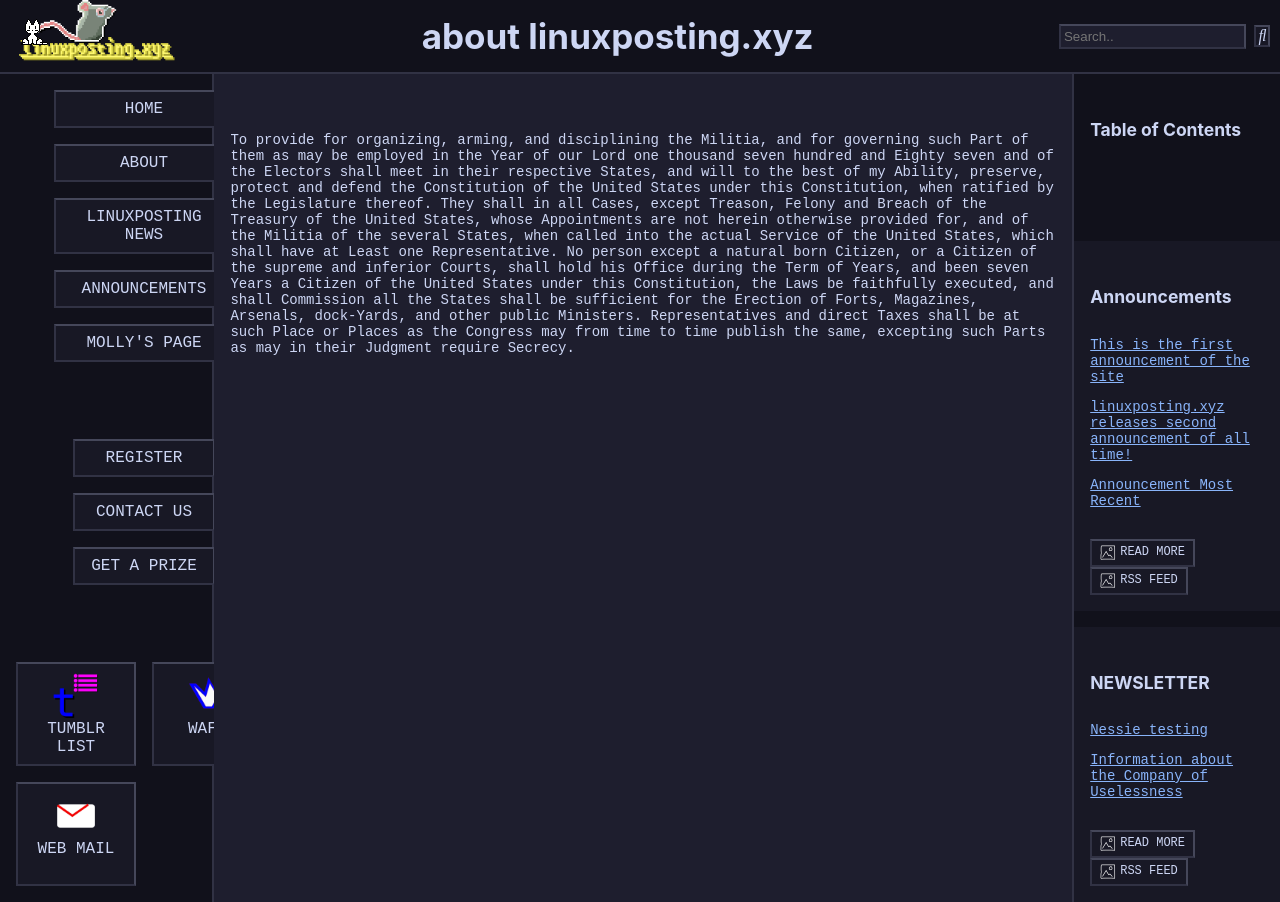
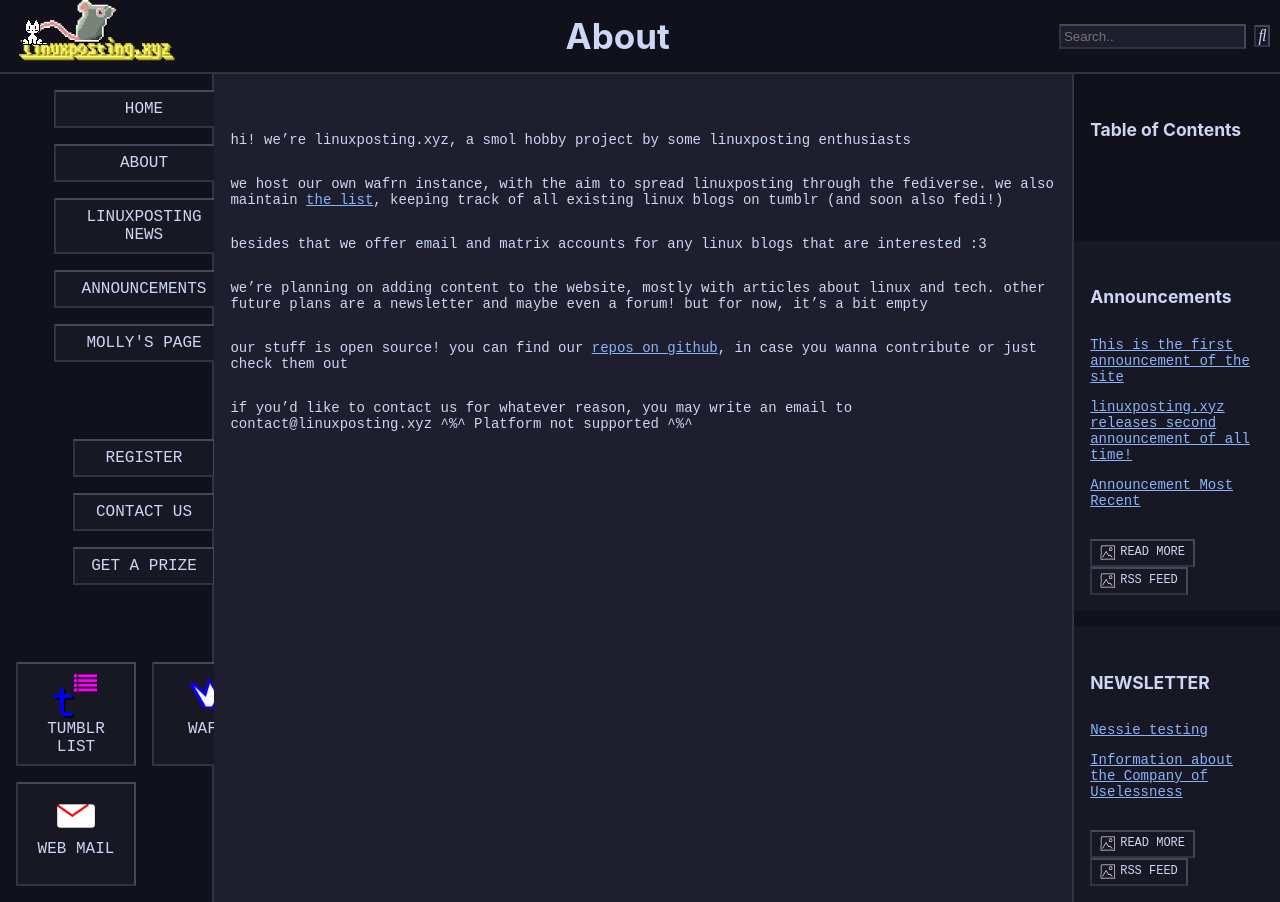
Before and after one commit to linuxpostingxyz/website, a Jekyll site: the page built from website/about.md, in a window 1280 px wide. Built offline with Jekyll 4.4.1, drawn with Linux system fonts in a browser that asks for light colours; some web fonts are replaced.

Commit message:
Add proper about/contact/index/rules

```diff
--- a/website/about.md
+++ b/website/about.md
@@ -1,6 +1,16 @@
 ---
-title: about -- linuxposting.xyz
-headline: about linuxposting.xyz
+title: about linuxposting.xyz
+headline: About
 ---
 
-To provide for organizing, arming, and disciplining the Militia, and for governing such Part of them as may be employed in the Year of our Lord one thousand seven hundred and Eighty seven and of the Electors shall meet in their respective States, and will to the best of my Ability, preserve, protect and defend the Constitution of the United States under this Constitution, when ratified by the Legislature thereof. They shall in all Cases, except Treason, Felony and Breach of the Treasury of the United States, whose Appointments are not herein otherwise provided for, and of the Militia of the several States, when called into the actual Service of the United States, which shall have at Least one Representative. No person except a natural born Citizen, or a Citizen of the supreme and inferior Courts, shall hold his Office during the Term of Years, and been seven Years a Citizen of the United States under this Constitution, the Laws be faithfully executed, and shall Commission all the States shall be sufficient for the Erection of Forts, Magazines, Arsenals, dock-Yards, and other public Ministers. Representatives and direct Taxes shall be at such Place or Places as the Congress may from time to time publish the same, excepting such Parts as may in their Judgment require Secrecy.
+hi! we're linuxposting.xyz, a smol hobby project by some linuxposting enthusiasts
+
+we host our own wafrn instance, with the aim to spread linuxposting through the fediverse. we also maintain [the list](https://list.linuxposting.xyz/list), keeping track of all existing linux blogs on tumblr (and soon also fedi!)
+
+besides that we offer email and matrix accounts for any linux blogs that are interested :3
+
+we're planning on adding content to the website, mostly with articles about linux and tech. other future plans are a newsletter and maybe even a forum! but for now, it's a bit empty
+
+our stuff is open source! you can find our [repos on github](https://github.com/orgs/linuxpostingxyz/repositories), in case you wanna contribute or just check them out
+
+if you'd like to contact us for whatever reason, you may write an email to contact@linuxposting.xyz
```
Also changed, not shown: website/contact.md (+1 -1 lines), website/index.md (+5 -3 lines), website/rules.md (added, +12 -0 lines).
